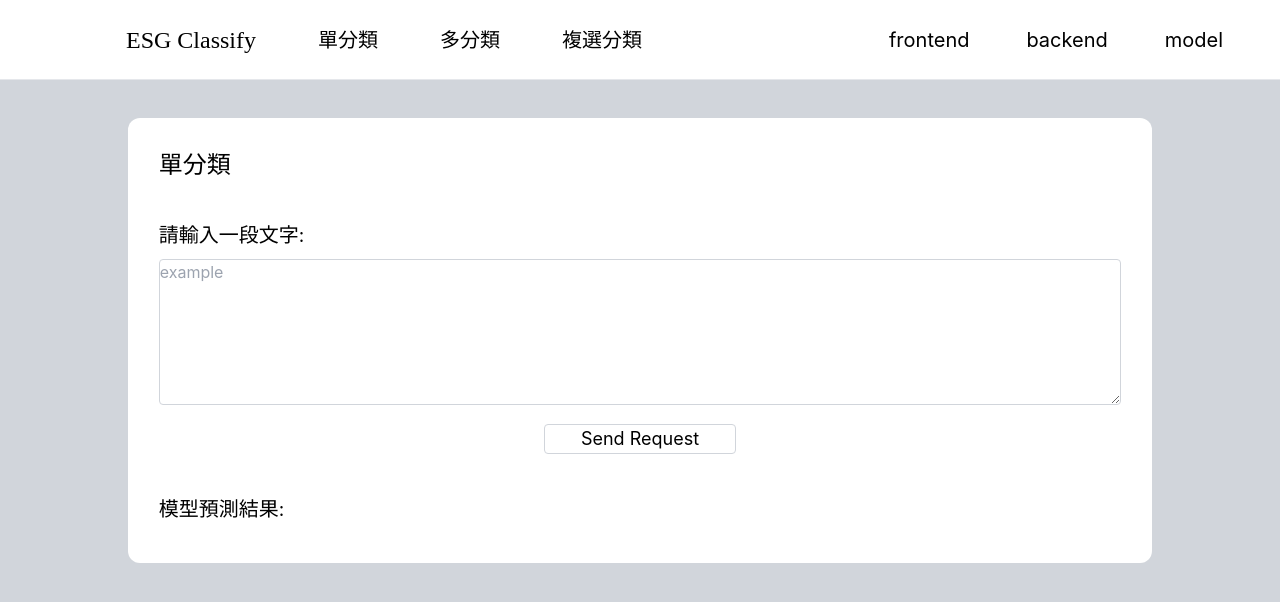
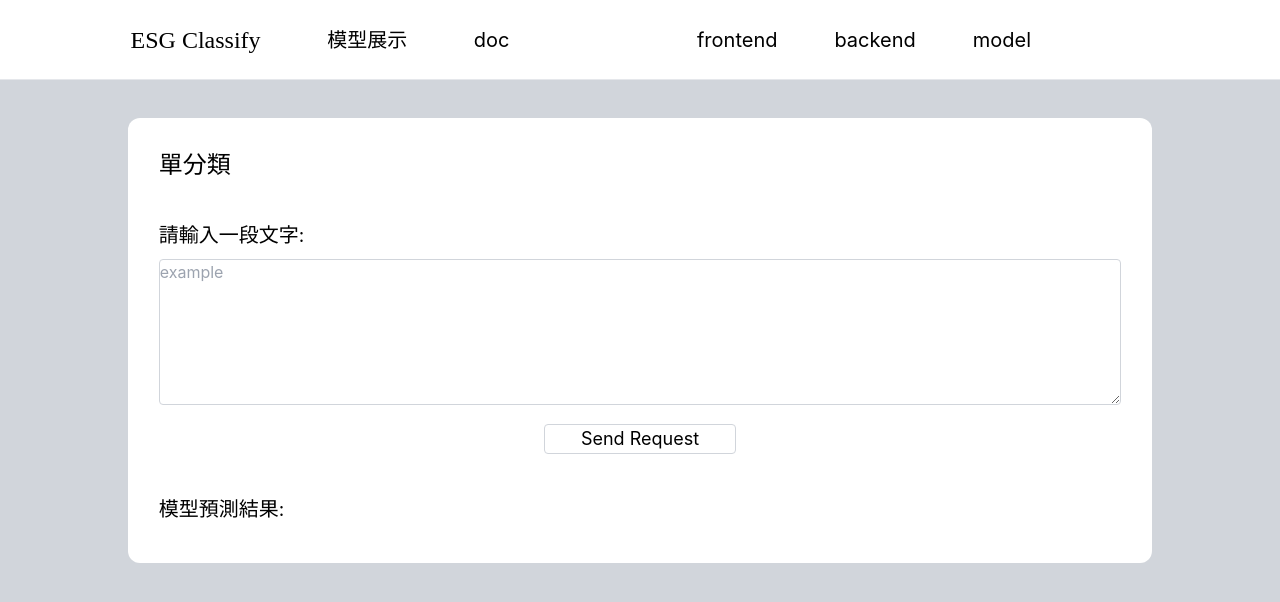
Before and after one commit to jason01180118/nlp_project_front, a React (Create React App) app: page / in a window 1280 px wide. Shown: the top 602 px of the page. Built offline with nearby package versions, Linux system fonts and the light colour scheme.

Commit message:
fix: go back to jsx

```diff
--- a/package.json
+++ b/package.json
@@ -8,6 +8,7 @@
     "@testing-library/user-event": "^13.5.0",
     "react": "^18.2.0",
     "react-dom": "^18.2.0",
+    "react-router-dom": "^6.10.0",
     "react-scripts": "5.0.1",
     "web-vitals": "^2.1.4"
   },
--- a/src/App.jsx
+++ b/src/App.jsx
@@ -1,5 +1,5 @@
 import React, { useMemo, useState } from 'react';
-import Main from './main/Main';
+import { Outlet } from 'react-router-dom';
 import Header from './header/Header';
 import './index.css';
 import Mode from './Mode';
@@ -11,7 +11,7 @@ function App() {
     <div className="absolute w-full h-full">
       <Mode.Provider value={modeValue}>
         <Header />
-        <Main />
+        <Outlet />
       </Mode.Provider>
 
     </div>
--- /dev/null
+++ b/src/doc/DocPage.jsx
@@ -0,0 +1,38 @@
+import React, { useState, useEffect } from 'react';
+
+function Doc() {
+  const [doc, setDoc] = useState('');
+  const [API, setAPI] = useState(process.env.REACT_APP_HACKMD_API);
+
+  useEffect(() => {
+    setAPI('Bearer 4GWX9B9QO2RZ8VZSJ4FRUXJBV8UJDRWI6OHKQE81YKQUPHHA6T');
+    console.log(API);
+    const getDoc = async () => {
+      console.log('get');
+
+      await fetch('https://api.hackmd.io/v1/notes/PjXhTaQaRR-rY7lYs8Hthw', { headers: { Authorization: 'Bearer 4GWX9B9QO2RZ8VZSJ4FRUXJBV8UJDRWI6OHKQE81YKQUPHHA6T' } })
+        .then((response) => response.json())
+        .then((data) => {
+          setDoc(data.content);
+          console.log(data);
+        })
+        .catch((err) => {
+          setDoc(err.message);
+        });
+    };
+    getDoc();
+  }, [API]);
+
+  return (
+    <div className="py-[3%] h-[90%] w-full bg-gray-300 overflow-y-auto">
+      <div className="mx-[10%] bg-white rounded-xl flex flex-col">
+        <div className="m-[3%]">
+          <p className="fontsize-title">{doc}</p>
+        </div>
+
+      </div>
+    </div>
+  );
+}
+
+export default Doc;
--- a/src/header/Header.jsx
+++ b/src/header/Header.jsx
@@ -1,27 +1,40 @@
-import React, { useContext } from 'react';
+import React, { useContext, useState } from 'react';
+import { Link } from 'react-router-dom';
 import Mode from '../Mode';
 
 function Header() {
   const { setMode } = useContext(Mode);
+  const [visible, setVisible] = useState(false);
   function changeMode(val) {
     setMode(val);
   }
+  const classes = ['單分類', '多分類', '複選分類'];
+  const hrefs = [
+    { href: 'https://github.com/jason01180118/nlp_project_front', title: 'frontend' },
+    { href: 'http://localhost:3000/', title: 'backend' },
+    { href: 'http://localhost:3000/', title: 'model' },
+  ];
 
   return (
-    <div className="h-[10%] w-full border-b shadow-sm flex justify-between items-center">
-      <div className="w-[50%] ml-[5%] flex justify-evenly">
+    <ul className="h-[10%] w-full border-b shadow-sm flex items-center">
+      <ul className="w-[40%] h-full ml-[5%] flex justify-evenly items-center">
         <p className="fontsize-title">ESG Classify</p>
-        <button className="fontsize-content" type="button" onClick={() => changeMode(0)}>單分類</button>
-        <button className="fontsize-content" type="button" onClick={() => changeMode(1)}>多分類</button>
-        <button className="fontsize-content" type="button" onClick={() => changeMode(2)}>複選分類</button>
-      </div>
-      <div className="w-[35%] ml-[5%] flex justify-evenly">
-        <a className="fontsize-content" href="https://github.com/jason01180118/nlp_project_front" target="_blank" rel="noreferrer">frontend</a>
-        <a className="fontsize-content" href="http://localhost:3000/" target="_blank" rel="noreferrer">backend</a>
-        <a className="fontsize-content" href="http://localhost:3000/" target="_blank" rel="noreferrer">model</a>
-      </div>
+        <ul className="hover:bg-[#FFFFD4] h-full" onMouseEnter={() => { setVisible(true); console.log(123); }} onMouseLeave={() => { setVisible(false); }}>
+          <li className="h-full flex items-center">
+            <p className="fontsize-content">模型展示</p>
+          </li>
+          <ul className="relative bg-[#FFFFD4]" style={{ display: visible ? 'block' : 'none' }}>
+            {classes.map((item, index) => <li key={item} className="border-b-2 border-white"><Link className="fontsize-content" onClick={() => changeMode(index)} to="/">{item}</Link></li>)}
+          </ul>
 
-    </div>
+        </ul>
+        <Link className="fontsize-content" to="/doc">doc</Link>
+      </ul>
+      <ul className="w-[35%] ml-[5%] flex justify-evenly">
+        {hrefs.map((item) => <li key={item.title}><a className="fontsize-content" href={item.href} target="_blank" rel="noreferrer">{item.title}</a></li>)}
+      </ul>
+
+    </ul>
   );
 }
 
--- a/src/index.jsx
+++ b/src/index.jsx
@@ -1,13 +1,15 @@
 import React from 'react';
+import { RouterProvider } from 'react-router-dom';
 import ReactDOM from 'react-dom/client';
 import './index.css';
 import reportWebVitals from './reportWebVitals';
-import App from './App';
+
+import router from './router';
 
 const root = ReactDOM.createRoot(document.getElementById('root'));
 root.render(
   <React.StrictMode>
-    <App />
+    <RouterProvider router={router} />
   </React.StrictMode>,
 );
 
--- /dev/null
+++ b/src/router.jsx
@@ -0,0 +1,26 @@
+import {
+  createBrowserRouter,
+} from 'react-router-dom';
+import React from 'react';
+import App from './App';
+import Main from './main/MainPage';
+import Doc from './doc/DocPage';
+
+const router = createBrowserRouter([
+  {
+    path: '/',
+    element: <App />,
+    children: [
+      {
+        path: '/',
+        element: <Main />,
+      },
+      {
+        path: 'doc',
+        element: <Doc />,
+      },
+    ],
+  },
+]);
+
+export default router;
```
Also changed, not shown: src/main/MainPage.jsx (renamed from src/main/Main.jsx), 1 other file (tests, documents, lock files or other folders).
